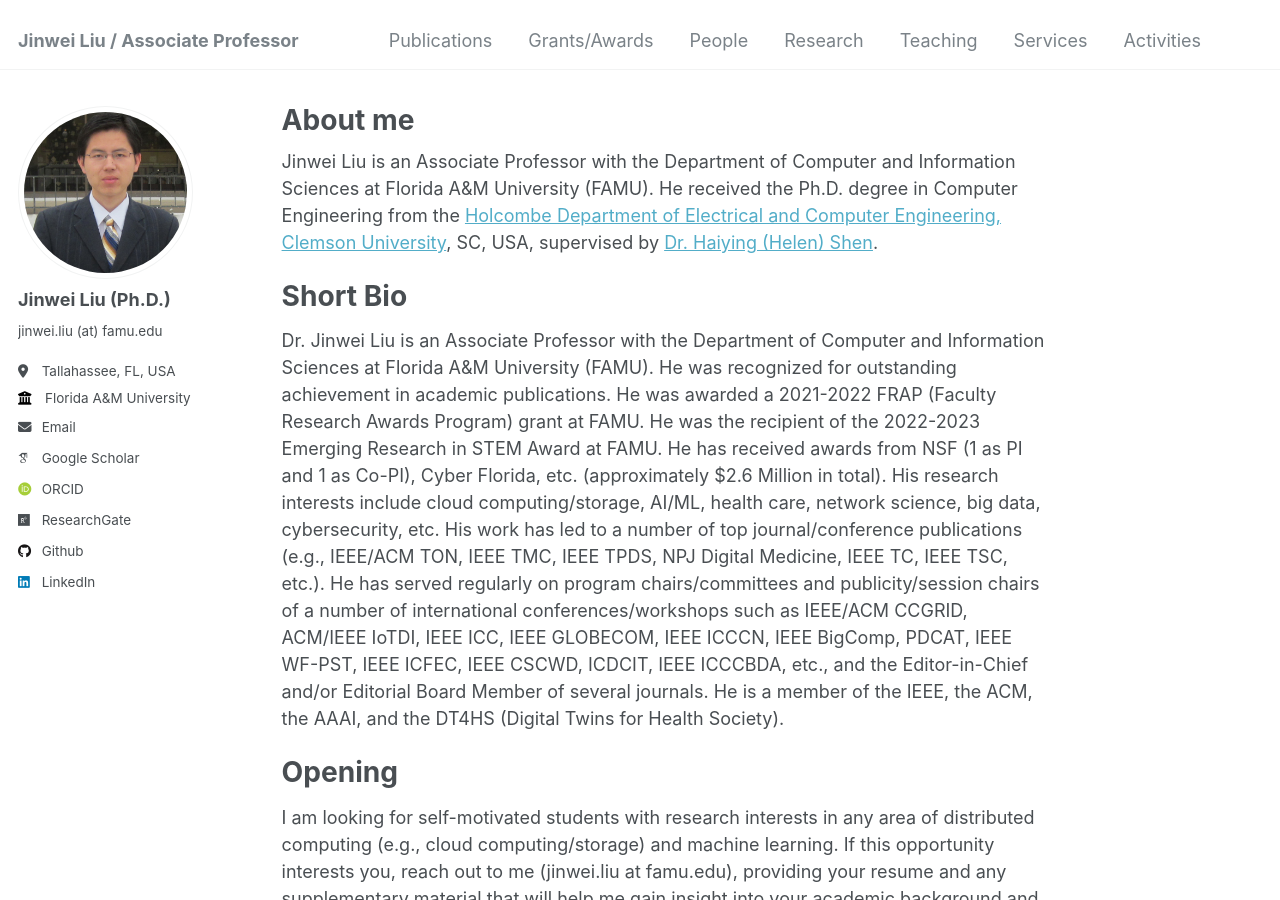
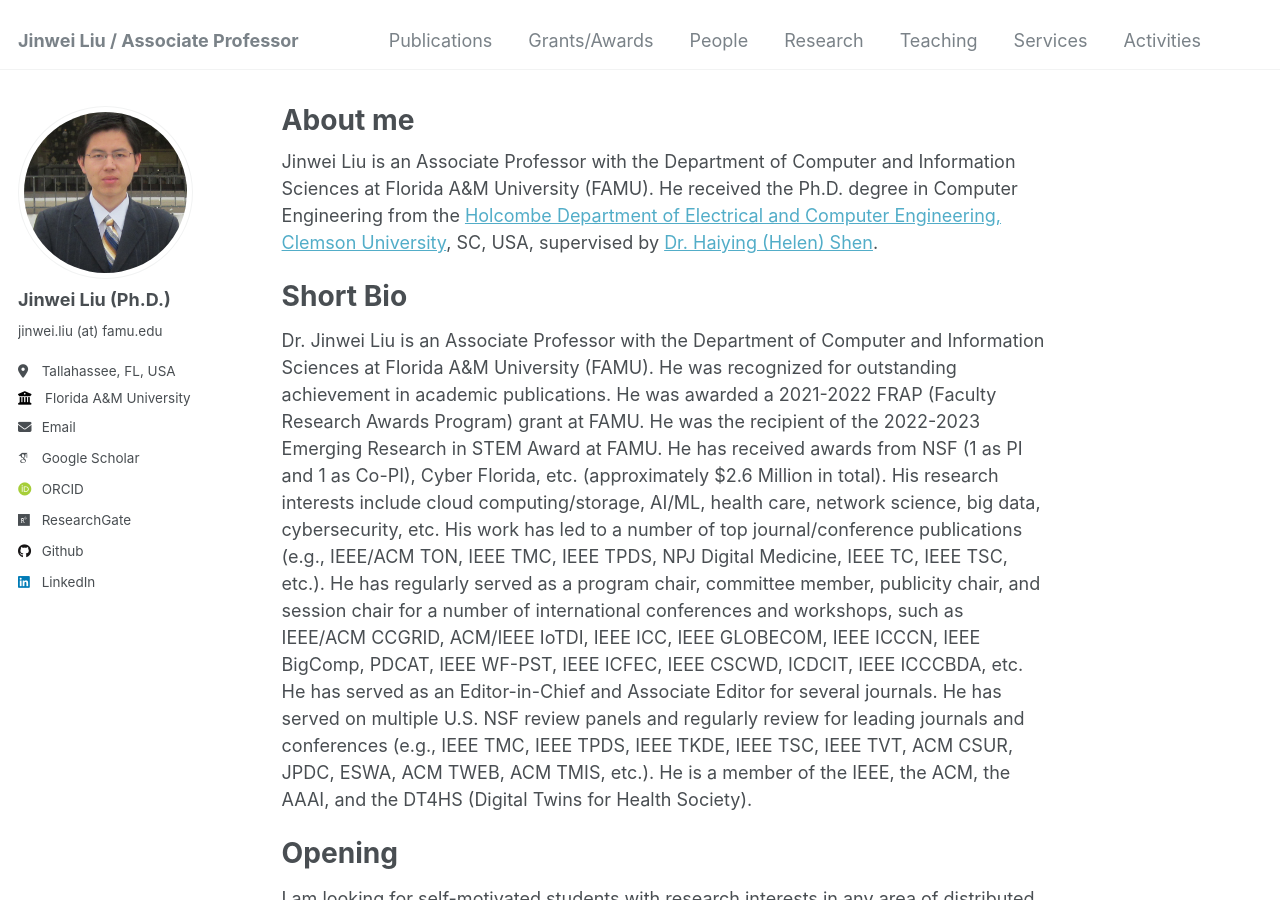
Before and after one commit to jinweiliucu/jinweiliucu.github.io, a Jekyll site: the page built from _pages/about.md, in a window 1280 px wide and 900 px high. Built offline with Jekyll 4.4.1, drawn with Linux system fonts in a browser that asks for light colours; some web fonts are replaced.

Commit message:
Update about.md

```diff
--- a/_pages/about.md
+++ b/_pages/about.md
@@ -12,7 +12,7 @@ Jinwei Liu is an Associate Professor with the Department of Computer and Informa
 
 Short Bio
 ======
-Dr. Jinwei Liu is an Associate Professor with the Department of Computer and Information Sciences at Florida A&M University (FAMU). He was recognized for outstanding achievement in academic publications. He was awarded a 2021-2022 FRAP (Faculty Research Awards Program) grant at FAMU. He was the recipient of the 2022-2023 Emerging Research in STEM Award at FAMU. He has received awards from NSF (1 as PI and 1 as Co-PI), Cyber Florida, etc. (approximately $2.6 Million in total). His research interests include cloud computing/storage, AI/ML, health care, network science, big data, cybersecurity, etc. His work has led to a number of top journal/conference publications (e.g., IEEE/ACM TON, IEEE TMC, IEEE TPDS, NPJ Digital Medicine, IEEE TC, IEEE TSC, etc.). He has served regularly on program chairs/committees and publicity/session chairs of a number of international conferences/workshops such as IEEE/ACM CCGRID, ACM/IEEE IoTDI, IEEE ICC, IEEE GLOBECOM, IEEE ICCCN, IEEE BigComp, PDCAT, IEEE WF-PST, IEEE ICFEC, IEEE CSCWD, ICDCIT, IEEE ICCCBDA, etc., and the Editor-in-Chief and/or Editorial Board Member of several journals. He is a member of the IEEE, the ACM, the AAAI, and the DT4HS (Digital Twins for Health Society).
+Dr. Jinwei Liu is an Associate Professor with the Department of Computer and Information Sciences at Florida A&M University (FAMU). He was recognized for outstanding achievement in academic publications. He was awarded a 2021-2022 FRAP (Faculty Research Awards Program) grant at FAMU. He was the recipient of the 2022-2023 Emerging Research in STEM Award at FAMU. He has received awards from NSF (1 as PI and 1 as Co-PI), Cyber Florida, etc. (approximately $2.6 Million in total). His research interests include cloud computing/storage, AI/ML, health care, network science, big data, cybersecurity, etc. His work has led to a number of top journal/conference publications (e.g., IEEE/ACM TON, IEEE TMC, IEEE TPDS, NPJ Digital Medicine, IEEE TC, IEEE TSC, etc.). He has regularly served as a program chair, committee member, publicity chair, and session chair for a number of international conferences and workshops, such as IEEE/ACM CCGRID, ACM/IEEE IoTDI, IEEE ICC, IEEE GLOBECOM, IEEE ICCCN, IEEE BigComp, PDCAT, IEEE WF-PST, IEEE ICFEC, IEEE CSCWD, ICDCIT, IEEE ICCCBDA, etc. He has served as an Editor-in-Chief and Associate Editor for several journals. He has served on multiple U.S. NSF review panels and regularly review for leading journals and conferences (e.g., IEEE TMC, IEEE TPDS, IEEE TKDE, IEEE TSC, IEEE TVT, ACM CSUR, JPDC, ESWA, ACM TWEB, ACM TMIS, etc.). He is a member of the IEEE, the ACM, the AAAI, and the DT4HS (Digital Twins for Health Society).
 
 Opening
 ======
```
